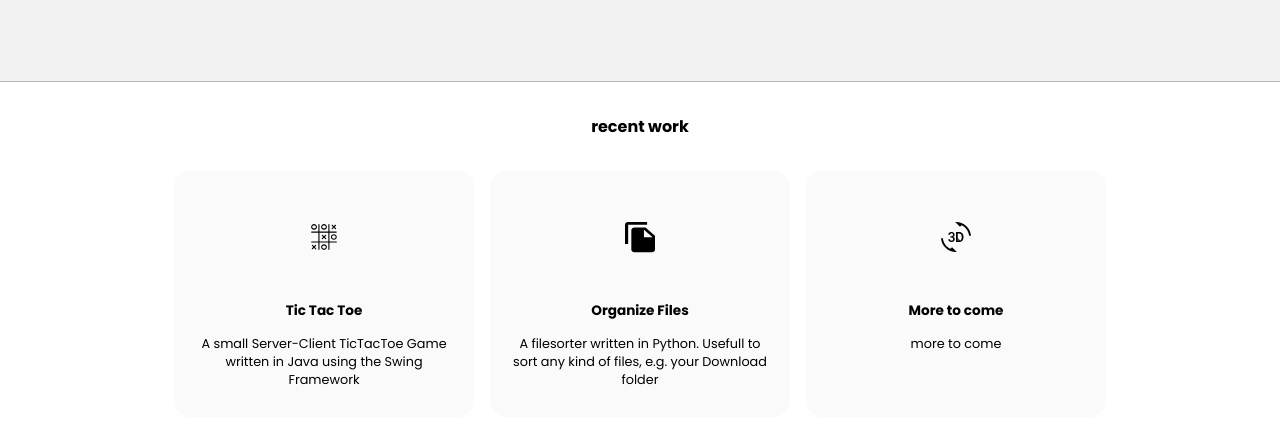
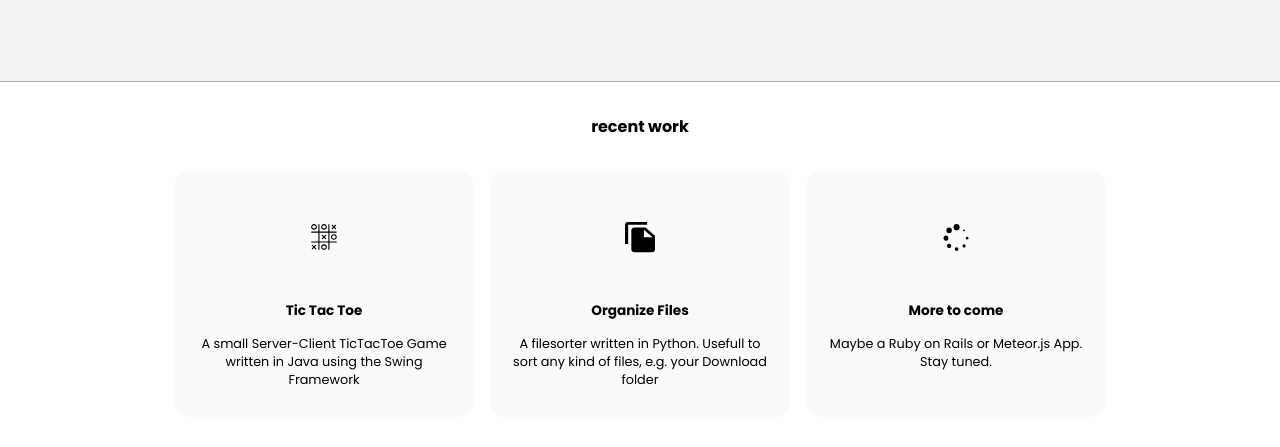
Before and after one commit to moguls753/moguls753.github.io, a plain HTML site: page index.html in a window 1280 px wide. Shown: the part 305-752 px from the top of the page. Drawn offline with Linux system fonts and the light colour scheme.

Commit message:
tiny changes

```diff
--- a/index.html
+++ b/index.html
@@ -77,10 +77,10 @@
           </li>
           <li class="transition">
             <div class="icon-container three">
-              <img src="images/treejs.svg" alt="treejs icon">
+              <img src="images/loading.svg" alt="treejs icon">
             </div>
             <p class="project-title">More to come</p>
-            <p class="featured-desc project-desc">more to come</p>
+            <p class="featured-desc project-desc">Maybe a Ruby on Rails or Meteor.js App. Stay tuned.</p>
           </li>
         </ul>
       </div>
```
Also changed, not shown: images/loading.svg (added).
